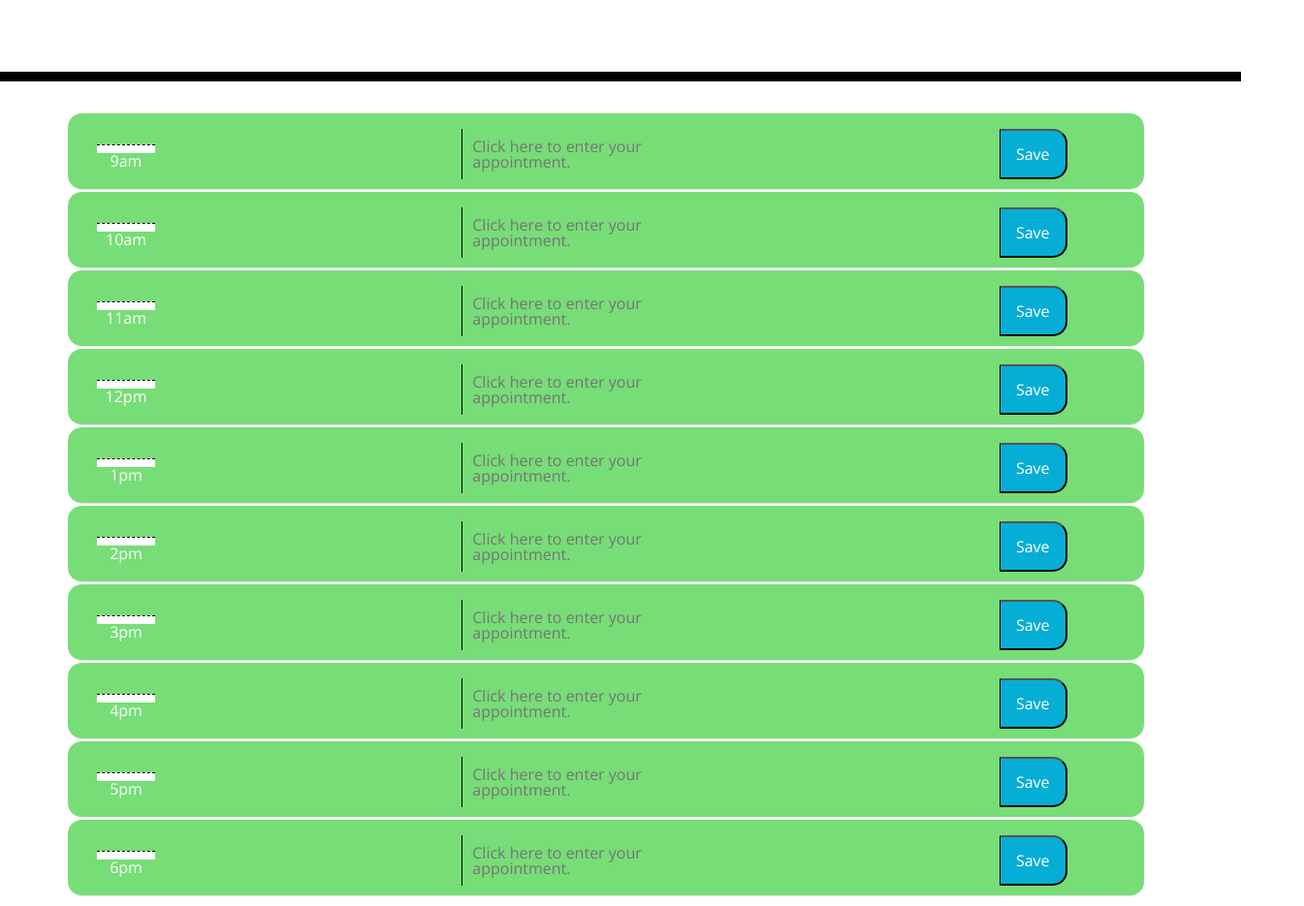
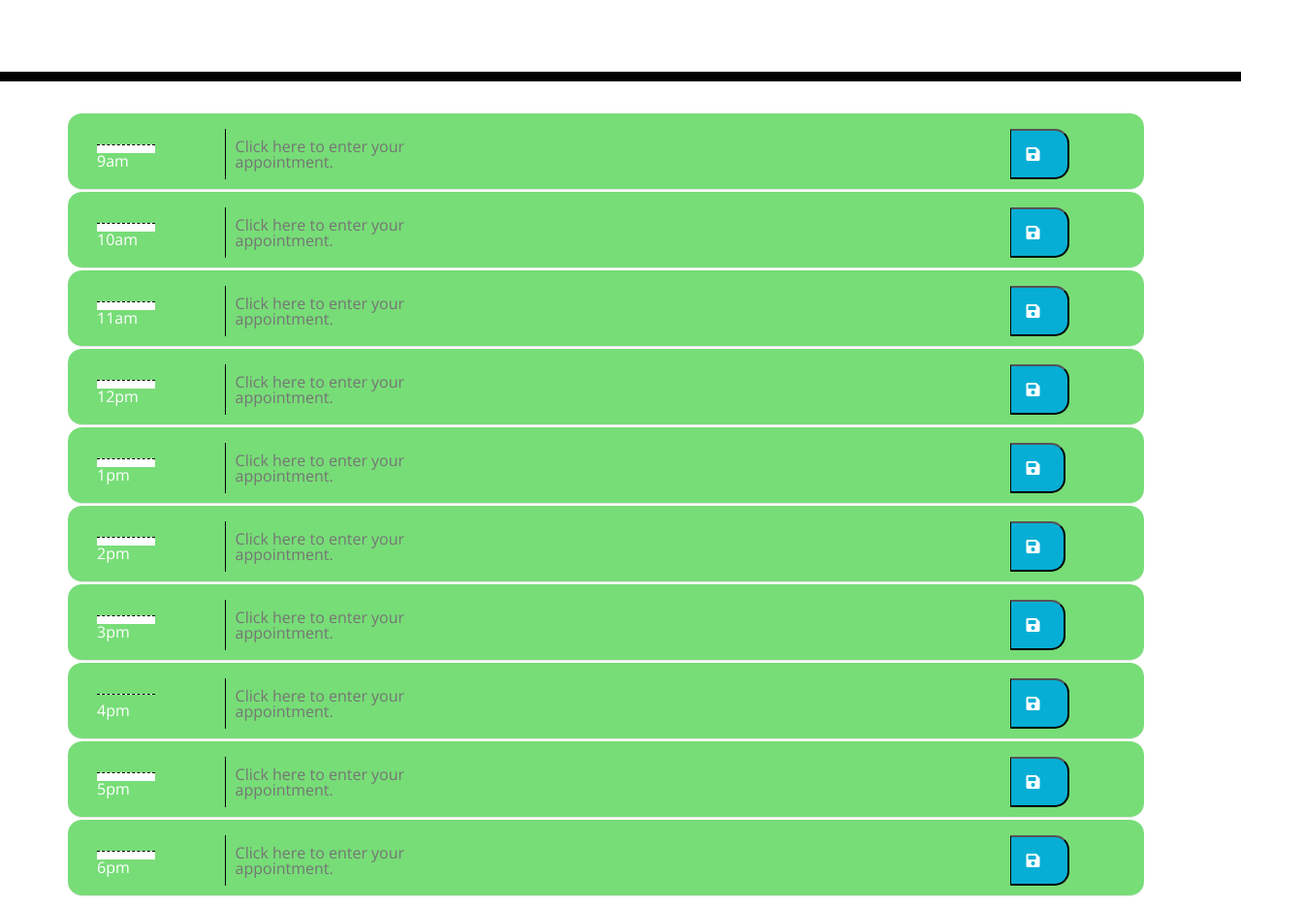
Before and after one commit to camilleNicoleT/Scheduler, a plain HTML site: page index.html in a window 1280 px wide. Shown: the part 220-1155 px from the top of the page at 97% size, 1345 px wide, since content can reach past the window. Drawn offline with nearby package versions, Linux system fonts and the light colour scheme.

Commit message:
save button icon

```diff
--- a/assets/style.css
+++ b/assets/style.css
@@ -26,7 +26,7 @@ textarea{
 }
 
 .time-block{
-  text-align: center;
+  text-align: start;
   border-radius: 15px;
 }
 
@@ -40,6 +40,7 @@ textarea{
   background-color: #ffffff;
   color: #000000;
   border-top: 1px dashed #000000;
+
 }
 
 .past {
--- a/index.html
+++ b/index.html
@@ -34,11 +34,11 @@
         <div class="col col-1 m-0">
            <h3 class="hour m-0 p-1" ></h3>9am
           </div>
-        <div class="col col-8 description backgroundTool scheduler">
+        <div class="col col-9 description backgroundTool scheduler">
           <textarea class="text-start" rows="2" id="appointment-0" type="text" placeholder="Click here to enter your appointment."></textarea>
         </div>
-        <div class="col col-2">
-          <button class="saveBtn p-3">Save</button>
+        <div class="col col-3">
+          <button class="saveBtn p-3 fas fa-save align">   </button>
         </div>
       </div>
 
@@ -46,11 +46,11 @@
         <div class="col col-1 m-0">
            <h3 class="hour m-0 p-1" ></h3>10am
           </div>
-        <div class="col col-8 description backgroundTool scheduler">
+        <div class="col col-9 description backgroundTool scheduler">
           <textarea class="text-start" rows="2" id="appointment-1" type="text" placeholder="Click here to enter your appointment."></textarea>
         </div>
-        <div class="col col-2">
-          <button class="saveBtn p-3">Save</button>
+        <div class="col-4">
+          <button class="saveBtn p-3 fas fa-save">   </button>
         </div>
       </div>
 
@@ -58,88 +58,88 @@
         <div class="col col-1 m-0">
            <h3 class="hour m-0 p-1" ></h3>11am
           </div>
-        <div class="col col-8 description backgroundTool scheduler">
+        <div class="col col-9 description backgroundTool scheduler">
           <textarea class="text-start" rows="2" id="appointment-2" type="text" placeholder="Click here to enter your appointment."></textarea>
         </div>
-        <div class="col col-2">
-          <button class="saveBtn p-3">Save</button>
+        <div class="col col-3">
+          <button class="saveBtn p-3 fas fa-save">   </button>
         </div>
       </div>
       <div class="col-12 row d-flex flex-column time-block" id="12">
         <div class="col col-1 m-0">
            <h3 class="hour m-0 p-1" ></h3>12pm
           </div>
-        <div class="col col-8 description backgroundTool border-bottom scheduler">
+        <div class="col col-9 description backgroundTool border-bottom scheduler">
           <textarea class="text-start" rows="2" id="appointment-3" type="text" placeholder="Click here to enter your appointment."></textarea>
         </div>
-        <div class="col col-2">
-          <button class="saveBtn p-3">Save</button>
+        <div class="col col-3">
+          <button class="saveBtn p-3 fas fa-save">   </button>
         </div>
       </div>
       <div class="col-12 row d-flex flex-column time-block" id="13">
         <div class="col col-1 m-0">
            <h3 class="hour m-0 p-1"></h3>1pm
           </div>
-        <div class="col col-8 description backgroundTool  scheduler">
+        <div class="col col-9 description backgroundTool  scheduler">
           <textarea class="text-start" rows="2" id="appointment-4" type="text" placeholder="Click here to enter your appointment."></textarea>
         </div>
-        <div class="col col-2">
-          <button class="saveBtn p-3">Save</button>
+        <div class="col col-3">
+          <button class="saveBtn p-3 fas fa-save">  </button>
         </div>
       </div>
       <div class="col-12 row d-flex flex-column time-block" id="14">
         <div class="col col-1 m-0">
            <h3 class="hour m-0 p-1"></h3>2pm
           </div>
-        <div class="col col-8 description backgroundTool scheduler">
+        <div class="col col-9 description backgroundTool scheduler">
           <textarea class="text-start" rows="2" id="appointment-5" type="text" placeholder="Click here to enter your appointment."></textarea>
         </div>
         <div class="col col-2">
-          <button class="saveBtn p-3">Save</button>
+          <button class="saveBtn p-3 fas fa-save">  </button>
         </div>
       </div>
       <div class="col-12 row d-flex flex-column time-block" id="15">
         <div class="col col-1 m-0">
            <h3 class="hour m-0 p-1"></h3>3pm
           </div>
-        <div class="col col-8 description backgroundTool scheduler">
+        <div class="col col-9 description backgroundTool scheduler">
           <textarea class="text-start" rows="2" id="appointment-6" type="text" placeholder="Click here to enter your appointment."></textarea>
         </div>
-        <div class="col col-2">
-          <button class="saveBtn p-3">Save</button>
+        <div class="col col-3">
+          <button class="saveBtn p-3 fas fa-save">  </button>
         </div>
       </div>
       <div class="col-12 row d-flex flex-column time-block" id="16">
         <div class="col col-1 m-0">
-           <h3 class="hour m-0 p-1"></h3>4pm
+           <h3 class="hour"></h3>4pm
           </div>
-        <div class="col col-8 description backgroundTool scheduler">
+        <div class="col col-9 description backgroundTool scheduler">
           <textarea class="text-start" rows="2" id="appointment-7" type="text" placeholder="Click here to enter your appointment."></textarea>
         </div>
-        <div class="col col-2">
-          <button class="saveBtn p-3">Save</button>
+        <div class="col col-3">
+          <button class="saveBtn p-3 fas fa-save">   </button>
         </div>
       </div>
       <div class="col-12 row d-flex flex-column time-block" id="17">
         <div class="col col-1 m-0">
            <h3 class="hour m-0 p-1"></h3>5pm
           </div>
-        <div class="col col-8 description backgroundTool scheduler">
+        <div class="col col-9 description backgroundTool scheduler">
           <textarea class="text-start" rows="2" id="appointment-8" type="text" placeholder="Click here to enter your appointment."></textarea>
         </div>
         <div class="col col-2">
-          <button class="saveBtn p-3">Save</button>
+          <button class="saveBtn p-3 fas fa-save">   </button>
         </div>
       </div>
       <div class="col-12 row d-flex flex-column time-block" id="18">
         <div class="col col-1 m-0">
            <h3 class="hour m-0 p-1"></h3>6pm
           </div>
-        <div class="col col-8 description backgroundTool scheduler">
+        <div class="col col-9 description backgroundTool scheduler">
           <textarea class="text-start" rows="2" id="appointment-9" type="text" placeholder="Click here to enter your appointment."></textarea>
         </div>
         <div class="col col-2">
-          <button class="saveBtn p-3">Save</button>
+          <button class="saveBtn p-3 fas fa-save">   </button>
         </div>
       </div>
 
```
